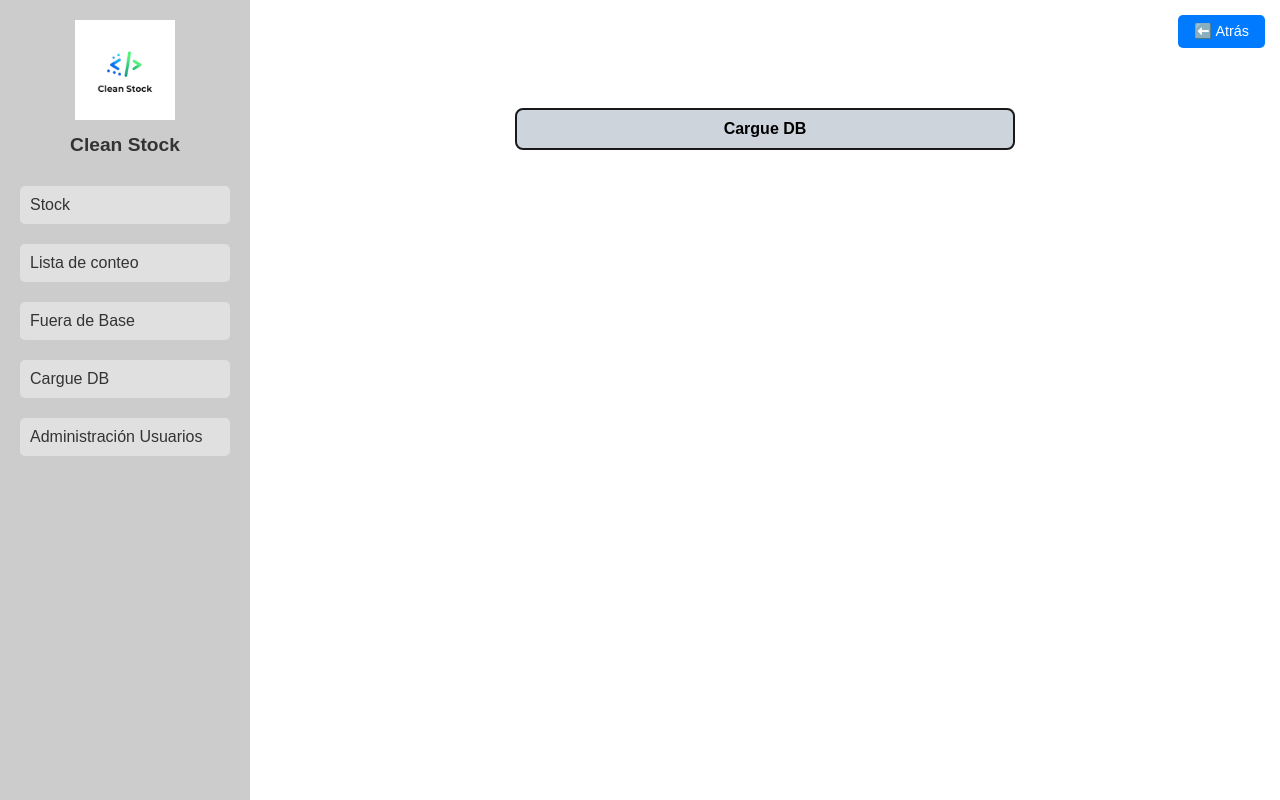
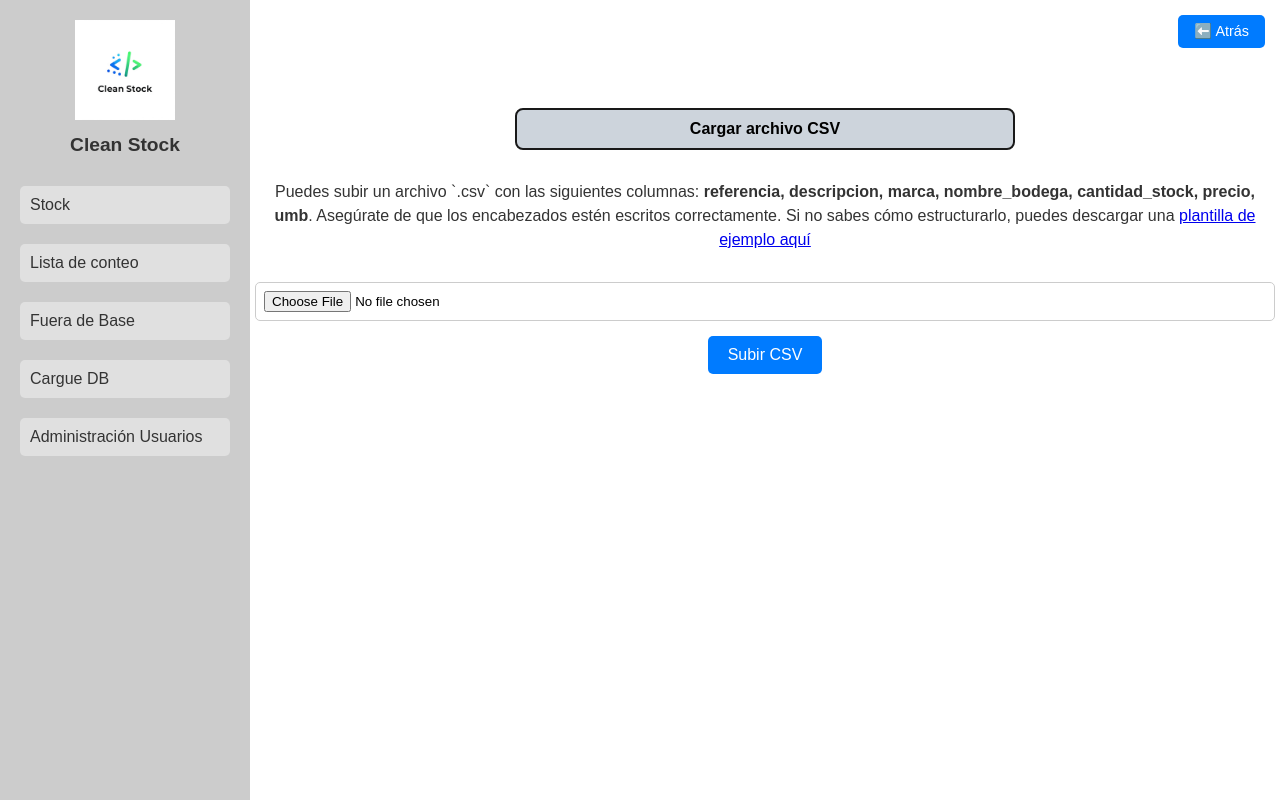
Before and after one commit to FaresRua09/clean_stock, a Flask app: page /cargue_db in a window 1280 px wide. Run offline with Flask 3, Linux system fonts and the light colour scheme.

Commit message:
actualizacion cargue db

```diff
--- a/app.py
+++ b/app.py
@@ -1,4 +1,5 @@
 from flask import Flask, render_template, request, jsonify, redirect, url_for, session, flash
+from io import TextIOWrapper
 import os
 import requests
 from functools import wraps
@@ -174,6 +175,45 @@ def fuera_base():
 def cargue_db():
     return render_template('cargue_db.html')
 
+@app.route('/cargar_csv', methods=['POST'])
+@requiere_rol('admin')
+def cargar_csv():
+    archivo = request.files.get('archivo_csv')
+
+    if not archivo or not archivo.filename.endswith('.csv'):
+        flash('❌ Debes subir un archivo CSV válido.')
+        return redirect(url_for('cargue_db'))
+
+    archivo_csv = TextIOWrapper(archivo, encoding='utf-8')
+    lector = csv.DictReader(archivo_csv)
+
+    registros = []
+    for fila in lector:
+        registros.append({
+            "referencia": fila.get("referencia", ""),
+            "descripcion": fila.get("descripcion", ""),
+            "marca": fila.get("marca", ""),
+            "nombre_bodega": fila.get("nombre_bodega", ""),
+            "cantidad_stock": int(fila.get("cantidad_stock", 0)),
+            "precio": float(fila.get("precio", 0.0)),
+            "umb": fila.get("umb", "")
+        })
+
+    if registros:
+        response = requests.post(
+            f"{SUPABASE_URL}/rest/v1/productos",  # Asegúrate que esta tabla exista
+            headers=SUPABASE_HEADERS,
+            json=registros
+        )
+        if response.status_code in (200, 201):
+            flash(f'✅ Se cargaron {len(registros)} productos correctamente.')
+        else:
+            flash('❌ Error al cargar los datos en Supabase.')
+    else:
+        flash('⚠️ El archivo estaba vacío o mal formateado.')
+
+    return redirect(url_for('cargue_db'))
+
 @app.route('/administracion_usuarios', methods=['GET'])
 @requiere_rol('admin')
 def administracion_usuarios():
--- /dev/null
+++ b/static/plantilla_productos.csv
@@ -0,0 +1,4 @@
+referencia,descripcion,marca,nombre_bodega,catidad_stock,precio,umb
+P001,Detergente Multiusos,ACME,Bodega Central,120,8500,ml
+P002,Limpiavidrios Azul,BrilloMax,Bodega Norte,75,4300,ml
+P003,Jabón Líquido Manos,Suavex,Bodega Sur,200,5200,ml
--- a/templates/cargue_db.html
+++ b/templates/cargue_db.html
@@ -4,7 +4,7 @@
     <meta charset="UTF-8">
     <meta name="viewport" content="width=device-width, initial-scale=1.0">
     <title>Cargue DB - Cleanstock</title>
-    <link rel="stylesheet" href="{{ url_for('static', filename='administracion_usuarios.css') }}"> <!-- Reutilizar estilos -->
+    <link rel="stylesheet" href="{{ url_for('static', filename='administracion_usuarios.css') }}">
 </head>
 <body>
     <div class="container">
@@ -17,21 +17,11 @@
                 <h2>Clean Stock</h2>
             </div>
             <nav class="nav-buttons">
-                <a href="{{ url_for('stock') }}">
-                    <button type="button">Stock</button>
-                </a>
-                <a href="{{ url_for('lista_conteo') }}">
-                    <button type="button">Lista de conteo</button>
-                </a>
-                <a href="{{ url_for('fuera_base') }}">
-                    <button type="button">Fuera de Base</button>
-                </a>
-                <a href="{{ url_for('cargue_db') }}">
-                    <button type="button">Cargue DB</button>
-                </a>
-                <a href="{{ url_for('administracion_usuarios') }}">
-                    <button type="button">Administración Usuarios</button>
-                </a>
+                <a href="{{ url_for('stock') }}"><button type="button">Stock</button></a>
+                <a href="{{ url_for('lista_conteo') }}"><button type="button">Lista de conteo</button></a>
+                <a href="{{ url_for('fuera_base') }}"><button type="button">Fuera de Base</button></a>
+                <a href="{{ url_for('cargue_db') }}"><button type="button">Cargue DB</button></a>
+                <a href="{{ url_for('administracion_usuarios') }}"><button type="button">Administración Usuarios</button></a>
             </nav>
         </aside>
 
@@ -46,8 +36,30 @@
                     <button onclick="window.history.back()" class="back-button">⬅️ Atrás</button>
                 {% endif %}
             </div>
-            <h1 class="page-title">Cargue DB</h1>
-            <!-- Aquí puedes agregar el contenido específico para cargar la base de datos -->
+
+            <h1 class="page-title">Cargar archivo CSV</h1>
+
+            <p class="description">
+                Puedes subir un archivo `.csv` con las siguientes columnas:
+                <strong>referencia, descripcion, marca, nombre_bodega, cantidad_stock, precio, umb</strong>.
+                Asegúrate de que los encabezados estén escritos correctamente.
+                Si no sabes cómo estructurarlo, puedes descargar una <a href="{{ url_for('static', filename='plantilla_productos.csv') }}" class="template-link" download>plantilla de ejemplo aquí</a>
+            </p>
+
+            {% with messages = get_flashed_messages() %}
+              {% if messages %}
+                <ul class="flashes">
+                  {% for message in messages %}
+                    <li>{{ message }}</li>
+                  {% endfor %}
+                </ul>
+              {% endif %}
+            {% endwith %}
+
+            <form action="{{ url_for('cargar_csv') }}" method="POST" enctype="multipart/form-data">
+                <input type="file" name="archivo_csv" accept=".csv" required>
+                <button type="submit" class="add-user-button">Subir CSV</button>
+            </form>
         </main>
     </div>
 </body>
```
Also changed, not shown: static/cargue_db.css (+87 -102 lines).
